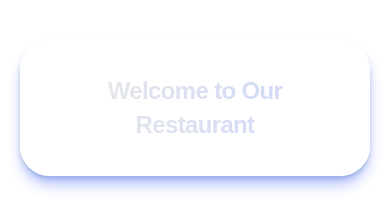
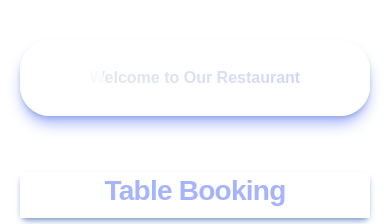
Before and after one commit to Prayansh8/table-booking, a Next.js app: page / in a window 390 px wide. Shown: the top 224 px of the page. Built offline with nearby package versions, Linux system fonts and the light colour scheme; no server answers.

Commit message:
Update index.js

```diff
--- a/pages/index.js
+++ b/pages/index.js
@@ -6,13 +6,13 @@ const HomePage = () => (
       <div className="flex items-center justify-center">
         <div
           className="text-center my-10 border-2 border-white rounded-[30px]
-                 shadow-lg px-8 py-8"
+                 shadow-lg px-8 py-6"
           style={{
             boxShadow: "0 10px 15px -3px #a5b4fc, 0 4px 6px -4px rgb(0 69 76)",
             width: "100vh"
           }}
         >
-          <h1 className="text-2xl sm:text-3xl md:text-3xl lg:text-4xl font-bold mb-0
+          <h1 className="text-1.5xl sm:text-3xl md:text-3xl lg:text-4xl font-bold mb-0
                      animate-[gradient_6s_linear_infinite]
                      bg-gradient-to-r from-gray-200 via-indigo-200 to-gray-50
                      bg-[length:200%_auto] bg-clip-text
```
